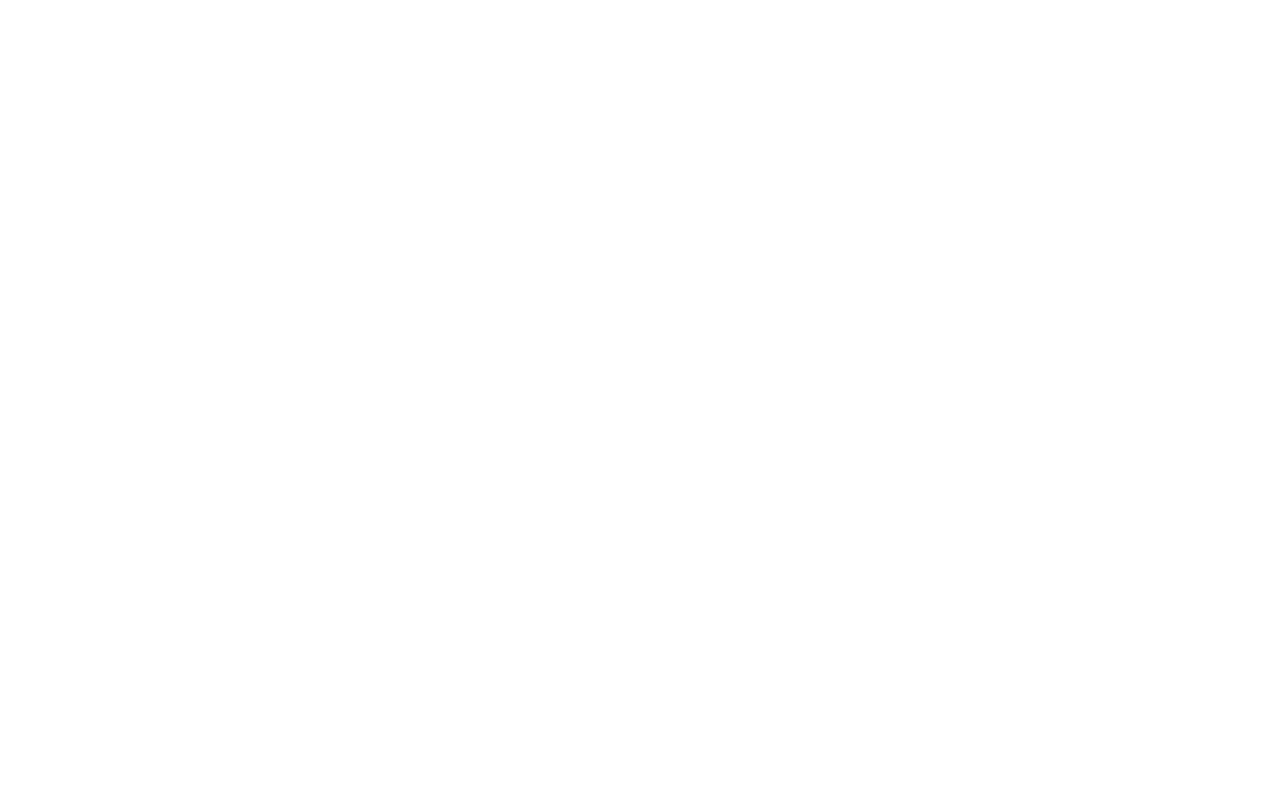
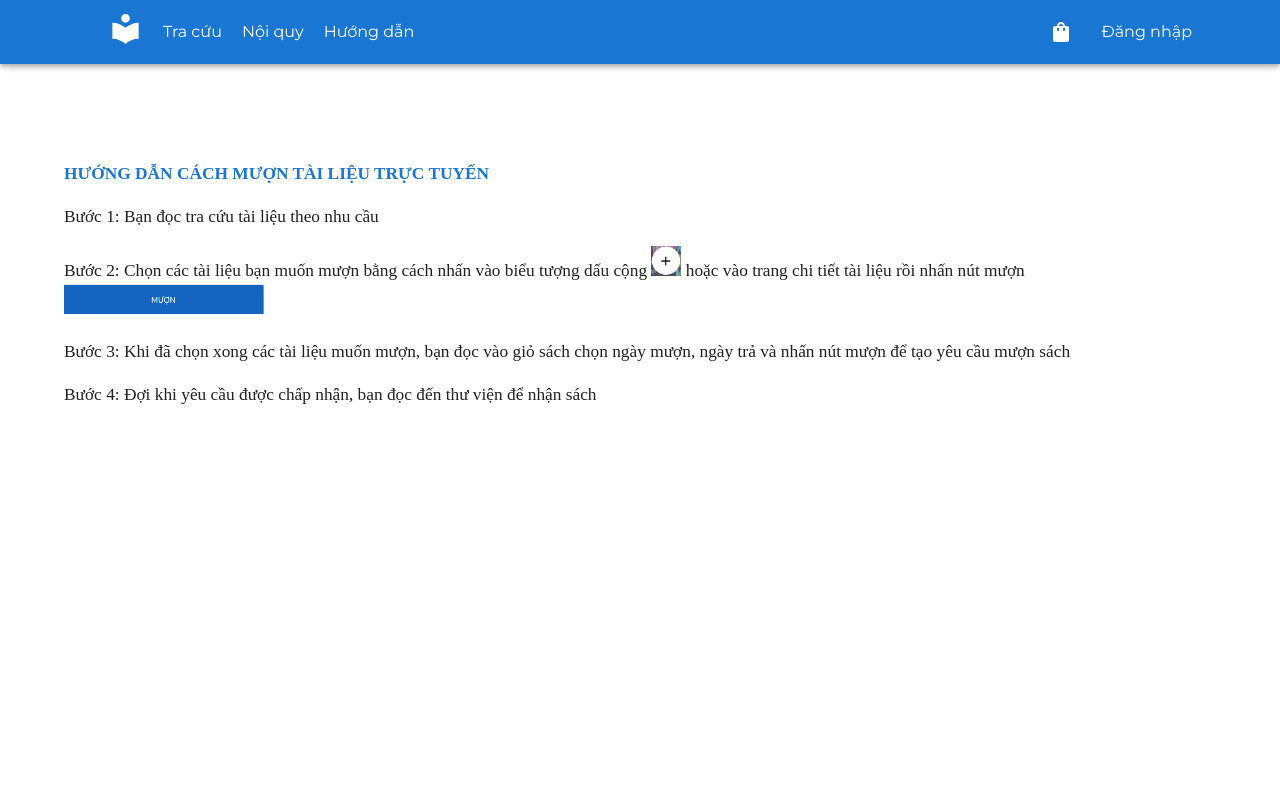
Before and after one commit to quocquann/lib_management_fe, a React (Create React App) app: page /help in a window 1280 px wide. Before the commit this address had no page. Shown: the top 800 px of the page. Built offline with nearby package versions, Linux system fonts and the light colour scheme; no server answers.

Commit message:
add help page

```diff
--- a/src/App.tsx
+++ b/src/App.tsx
@@ -15,6 +15,7 @@
 import RequestPage from './features/library/pages/RequestPage/RequestPage';
 import PrivateRoute from './shared/components/PrivateRoute/PrivateRoute';
 import RegulationPage from './features/library/pages/RegulationPage/RegulationPage';
+import HelpPage from './features/library/pages/HelpPage/HelpPage';
 
 
 function App() {
@@ -36,6 +37,7 @@
               <Route path="calendar" element={<PrivateRoute><CalendarPage/></PrivateRoute>}/>
               <Route path="request" element={<PrivateRoute><RequestPage/></PrivateRoute>}/>
               <Route path="regulation" element={<RegulationPage/>}/>
+              <Route path="help" element={<HelpPage/>}/>
             </Route>
           </Routes>
       </BrowserRouter>
--- /dev/null
+++ b/src/features/library/pages/HelpPage/HelpPage.tsx
@@ -0,0 +1,52 @@
+import { Box, Container } from '@mui/material'
+import React from 'react'
+
+const HelpPage:React.FC = () => {
+  return (
+    <Box marginTop={20}>
+        <Container>
+            <p style={{ textAlign: "left" }}>
+                <strong>
+                <span style={{ fontSize: "13.0000pt" }}>
+                    <span style={{ fontFamily: '"Times New Roman"' }}>
+                    <span style={{ color: "#1976d2" }}>
+                        <strong>HƯỚNG DẪN CÁCH MƯỢN TÀI LIỆU TRỰC TUYẾN</strong>
+                    </span>
+                    </span>
+                </span>
+                </strong>
+            </p>
+            <p>
+                <span style={{ fontSize: "13.0000pt" }}>
+                <span style={{ fontFamily: '"Times New Roman"' }}>
+                    Bước 1: Bạn đọc tra cứu tài liệu theo nhu cầu
+                </span>
+                </span>
+            </p>
+            <p>
+                <span style={{ fontSize: "13.0000pt" }}>
+                <span style={{ fontFamily: '"Times New Roman"' }}>
+                    Bước 2: Chọn các tài liệu bạn muốn mượn bằng cách nhấn vào biểu tượng dấu cộng <img width={30} height={30} src='plus.png' alt='plus'/> hoặc vào trang chi tiết tài liệu rồi nhấn nút mượn <img width={200} height={30} src='muon.png' alt='muon'/>
+                </span>
+                </span>
+            </p>
+            <p>
+                <span style={{ fontSize: "13.0000pt" }}>
+                <span style={{ fontFamily: '"Times New Roman"' }}>
+                    Bước 3: Khi đã chọn xong các tài liệu muốn mượn, bạn đọc vào giỏ sách chọn ngày mượn, ngày trả và nhấn nút mượn để tạo yêu cầu mượn sách
+                </span>
+                </span>
+            </p>
+            <p>
+                <span style={{ fontSize: "13.0000pt" }}>
+                <span style={{ fontFamily: '"Times New Roman"' }}>
+                    Bước 4: Đợi khi yêu cầu được chấp nhận, bạn đọc đến thư viện để nhận sách
+                </span>
+                </span>
+            </p>
+        </Container>
+    </Box>
+  )
+}
+
+export default HelpPage
--- a/src/shared/components/Header/Header.tsx
+++ b/src/shared/components/Header/Header.tsx
@@ -74,6 +74,11 @@
               Nội quy
             </Typography>
           </LinkStyled>
+          <LinkStyled component={RouterLink} to={"/help"}>
+            <Typography>
+              Hướng dẫn
+            </Typography>
+          </LinkStyled>
 
           <BoxStyled/>
 
```
Also changed, not shown: public/muon.png (added), public/plus.png (added).
